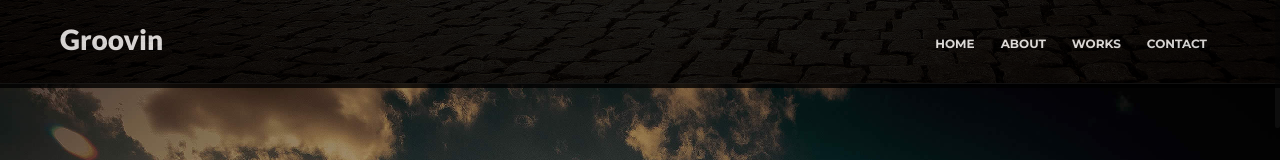
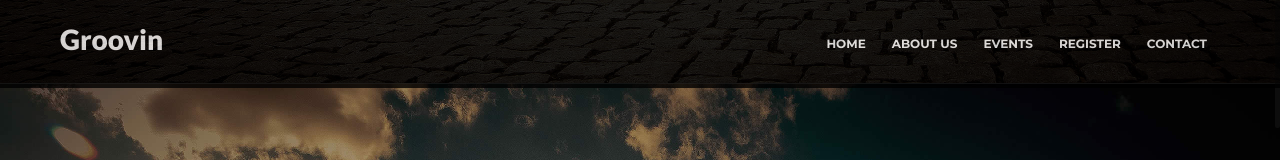
Before and after one commit to snehanshet/funandlearn, a plain HTML site: page index.html in a window 1280 px wide. Shown: the top 160 px of the page. Drawn offline with Linux system fonts and the light colour scheme; some packages are replaced by stand-ins of ours.

Commit message:
Update index.html

```diff
--- a/index.html
+++ b/index.html
@@ -39,8 +39,9 @@
     <div class="collapse navbar-collapse" id="bs-example-navbar-collapse-1"><nav>
       <ul class="nav navbar-nav navbar-right">
         <li class="current"><a href="#intro">Home</a></li>
-		<li><a href="#about">About</a></li>
-		<li><a href="#works">Works</a></li>
+		<li><a href="#about">About Us</a></li>
+		<li><a href="#works">Events</a></li>
+	       <li><a href="#register">Register</a></li>
 		<li><a href="#contact">Contact</a></li>
       </ul></nav>
     </div><!-- /.navbar-collapse -->
```
